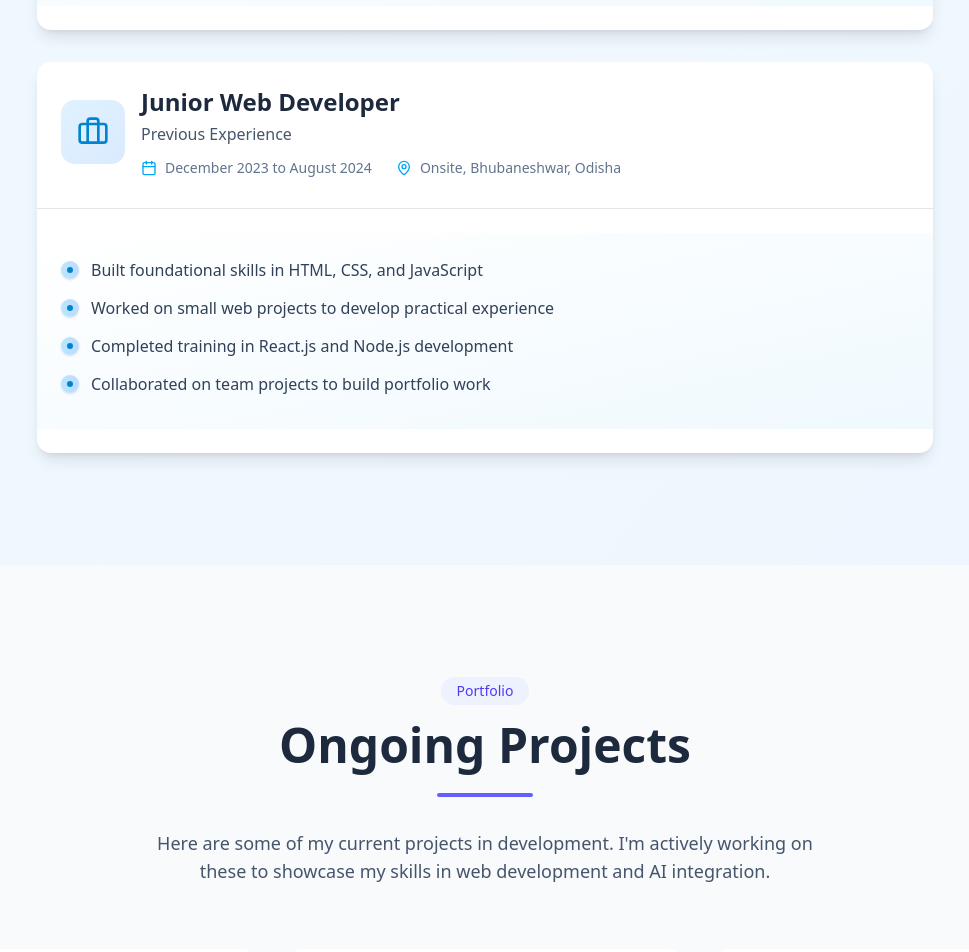
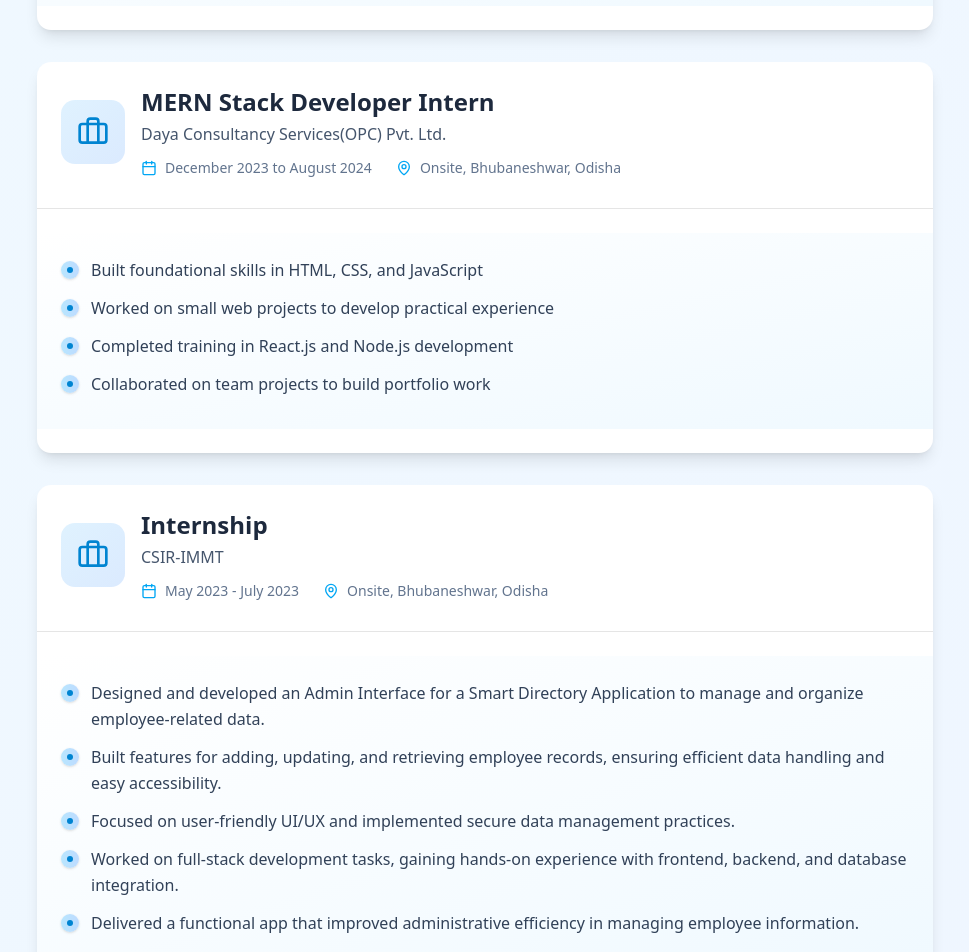
Before and after one commit to Sridharsing7570/portfolio-sridhar, a React (Vite) app: page / in a window 1280 px wide. Shown: the part 2980-3932 px from the top of the page, without its empty margins (155-1124 px from the left). Built offline with nearby package versions, Linux system fonts and the light colour scheme.

Commit message:
add internship in experience sections

```diff
--- a/src/components/Experience.jsx
+++ b/src/components/Experience.jsx
@@ -1,12 +1,6 @@
 import { Badge, Briefcase, Calendar, MapPin } from "lucide-react";
 import { useState } from "react";
-import {
-  Card,
-  CardContent,
-  CardDescription,
-  CardHeader,
-  CardTitle,
-} from "./ui/card";
+import { Card, CardContent, CardDescription, CardHeader, CardTitle } from "./ui/card";
 
 // Experience section with enhanced styling and animations
 const Experience = () => {
@@ -14,20 +8,15 @@ const Experience = () => {
 
   const experiences = [
     {
-      title: "Full Stack Developer",
+      title: "Full Stack Developer Intern",
       company: "Shelfex",
       period: "July 2025 - present",
       location: "Onsite, Gurgaon, Haryana",
-      responsibilities: [
-        "Developing full-stack web applications using postgresSQL, Express.js, React.js, Node.js and Next.js",
-        "Collaborating with project teams to implement features based on client requirements",
-        "Participating in code reviews and implementing best practices for web development",
-        "Working with version control systems (Git) to maintain clean, functional codebases",
-      ],
+      responsibilities: ["Developing full-stack web applications using postgresSQL, Express.js, React.js, Node.js and Next.js", "Collaborating with project teams to implement features based on client requirements", "Participating in code reviews and implementing best practices for web development", "Working with version control systems (Git) to maintain clean, functional codebases"],
     },
     {
       title: "MERN Stack Developer",
-      company: "Daya Consultancy Services (DCS)",
+      company: "Daya Consultancy Services(OPC) Pvt. Ltd.",
       period: "August 2024 – July 2025",
       location: "Onsite, Bhubaneshwar, Odisha",
       responsibilities: [
@@ -40,53 +29,42 @@ const Experience = () => {
       ],
     },
     {
-      title: "Junior Web Developer",
-      company: "Previous Experience",
+      title: "MERN Stack Developer Intern",
+      company: "Daya Consultancy Services(OPC) Pvt. Ltd.",
       period: "December 2023 to August 2024",
       location: "Onsite, Bhubaneshwar, Odisha",
+      responsibilities: ["Built foundational skills in HTML, CSS, and JavaScript", "Worked on small web projects to develop practical experience", "Completed training in React.js and Node.js development", "Collaborated on team projects to build portfolio work"],
+    },
+
+    {
+      title: "Internship",
+      company: "CSIR-IMMT",
+      period: "May 2023 - July 2023",
+      location: "Onsite, Bhubaneshwar, Odisha",
       responsibilities: [
-        "Built foundational skills in HTML, CSS, and JavaScript",
-        "Worked on small web projects to develop practical experience",
-        "Completed training in React.js and Node.js development",
-        "Collaborated on team projects to build portfolio work",
+        "Designed and developed an Admin Interface for a Smart Directory Application to manage and organize employee-related data.",
+        "Built features for adding, updating, and retrieving employee records, ensuring efficient data handling and easy accessibility.",
+        "Focused on user-friendly UI/UX and implemented secure data management practices.",
+        "Worked on full-stack development tasks, gaining hands-on experience with frontend, backend, and database integration.",
+        "Delivered a functional app that improved administrative efficiency in managing employee information.",
       ],
     },
   ];
 
   return (
-    <section
-      id="experience"
-      className="py-20 md:py-28 bg-gradient-to-br from-sky-50 to-blue-50"
-    >
+    <section id="experience" className="py-20 md:py-28 bg-gradient-to-br from-sky-50 to-blue-50">
       <div className="container mx-auto px-4">
         <div className="text-center mb-16">
-          <Badge
-            variant="outline"
-            className="mb-4 px-6 py-2 text-sky-600 border-sky-200 bg-white rounded-full text-sm font-medium shadow-sm transform transition-all hover:scale-105 hover:shadow-md"
-          >
+          <Badge variant="outline" className="mb-4 px-6 py-2 text-sky-600 border-sky-200 bg-white rounded-full text-sm font-medium shadow-sm transform transition-all hover:scale-105 hover:shadow-md">
             Experience
           </Badge>
-          <h2 className="text-3xl md:text-5xl font-bold text-slate-800 mb-3">
-            Professional Journey
-          </h2>
-          <p className="text-slate-500 max-w-2xl mx-auto">
-            Building exceptional digital experiences with modern web
-            technologies
-          </p>
+          <h2 className="text-3xl md:text-5xl font-bold text-slate-800 mb-3">Professional Journey</h2>
+          <p className="text-slate-500 max-w-2xl mx-auto">Building exceptional digital experiences with modern web technologies</p>
         </div>
 
         <div className="max-w-4xl mx-auto space-y-8">
           {experiences.map((exp, index) => (
-            <Card
-              key={index}
-              className={`shadow-lg border-none overflow-hidden transition-all duration-300 ${
-                hoveredIndex === index
-                  ? "transform -translate-y-1 shadow-xl"
-                  : ""
-              }`}
-              onMouseEnter={() => setHoveredIndex(index)}
-              onMouseLeave={() => setHoveredIndex(null)}
-            >
+            <Card key={index} className={`shadow-lg border-none overflow-hidden transition-all duration-300 ${hoveredIndex === index ? "transform -translate-y-1 shadow-xl" : ""}`} onMouseEnter={() => setHoveredIndex(index)} onMouseLeave={() => setHoveredIndex(null)}>
               <div className="absolute top-0 left-0 w-1 h-full bg-gradient-to-b from-sky-400 to-blue-600"></div>
               <CardHeader className="bg-white border-b pb-6">
                 <div className="flex flex-col md:flex-row md:items-center gap-4">
@@ -94,12 +72,8 @@ const Experience = () => {
                     <Briefcase className="h-8 w-8 text-sky-600" />
                   </div>
                   <div className="flex-1">
-                    <CardTitle className="text-2xl text-slate-800 mb-1">
-                      {exp.title}
-                    </CardTitle>
-                    <CardDescription className="text-md text-slate-600 font-medium">
-                      {exp.company}
-                    </CardDescription>
+                    <CardTitle className="text-2xl text-slate-800 mb-1">{exp.title}</CardTitle>
+                    <CardDescription className="text-md text-slate-600 font-medium">{exp.company}</CardDescription>
                     <div className="flex flex-wrap items-center gap-x-6 gap-y-2 mt-3 text-sm text-slate-500">
                       <div className="flex items-center">
                         <Calendar className="h-4 w-4 mr-2 text-sky-500" />
```
